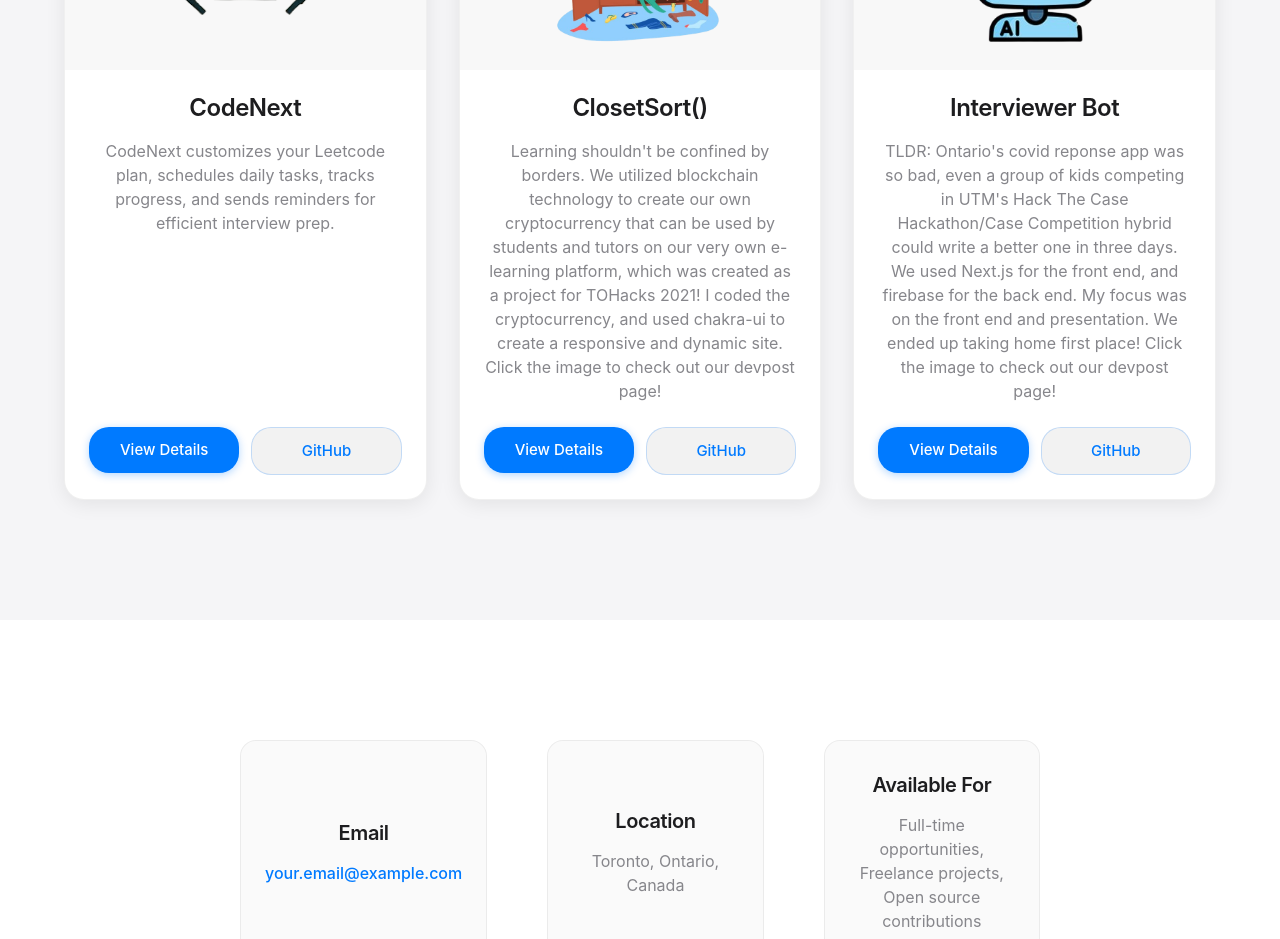
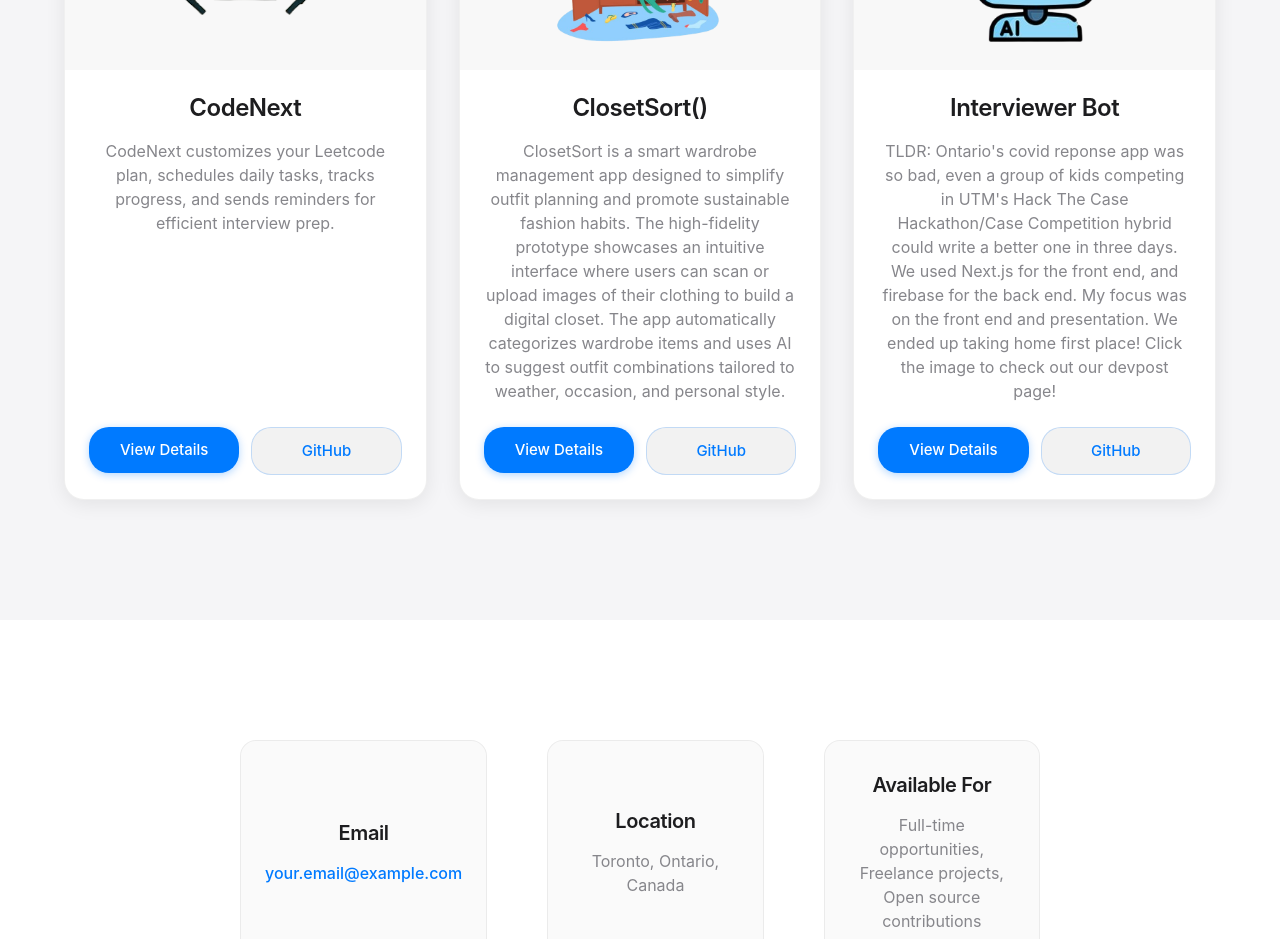
Before and after one commit to tamseel101/tamseel-shake, a React (Vite) app: page / in a window 1280 px wide. Shown: the part 1320-2259 px from the top of the page. Built offline with nearby package versions, Linux system fonts and the light colour scheme.

Commit message:
Update Projects.jsx

```diff
--- a/src/sections/Projects/Projects.jsx
+++ b/src/sections/Projects/Projects.jsx
@@ -29,7 +29,7 @@
             src={fitLift}
             link="https://docs.google.com/presentation/d/1OWTu-lkhMzbbb-YCD7BUtreimhKw2wuF3gVKmG850kw/edit?usp=sharing"
             h3="ClosetSort()"
-            p="Learning shouldn't be confined by borders. We utilized blockchain technology to create our own cryptocurrency that can be used by students and tutors on our very own e-learning platform, which was created as a project for TOHacks 2021! I coded the cryptocurrency, and used chakra-ui to create a responsive and dynamic site. Click the image to check out our devpost page!"
+            p="ClosetSort is a smart wardrobe management app designed to simplify outfit planning and promote sustainable fashion habits. The high-fidelity prototype showcases an intuitive interface where users can scan or upload images of their clothing to build a digital closet. The app automatically categorizes wardrobe items and uses AI to suggest outfit combinations tailored to weather, occasion, and personal style."
             detailsLink="https://docs.google.com/presentation/d/1OWTu-lkhMzbbb-YCD7BUtreimhKw2wuF3gVKmG850kw/edit?usp=sharing"
             githubLink="https://github.com/tamseel101/TOHacks-2021"
           />
```
